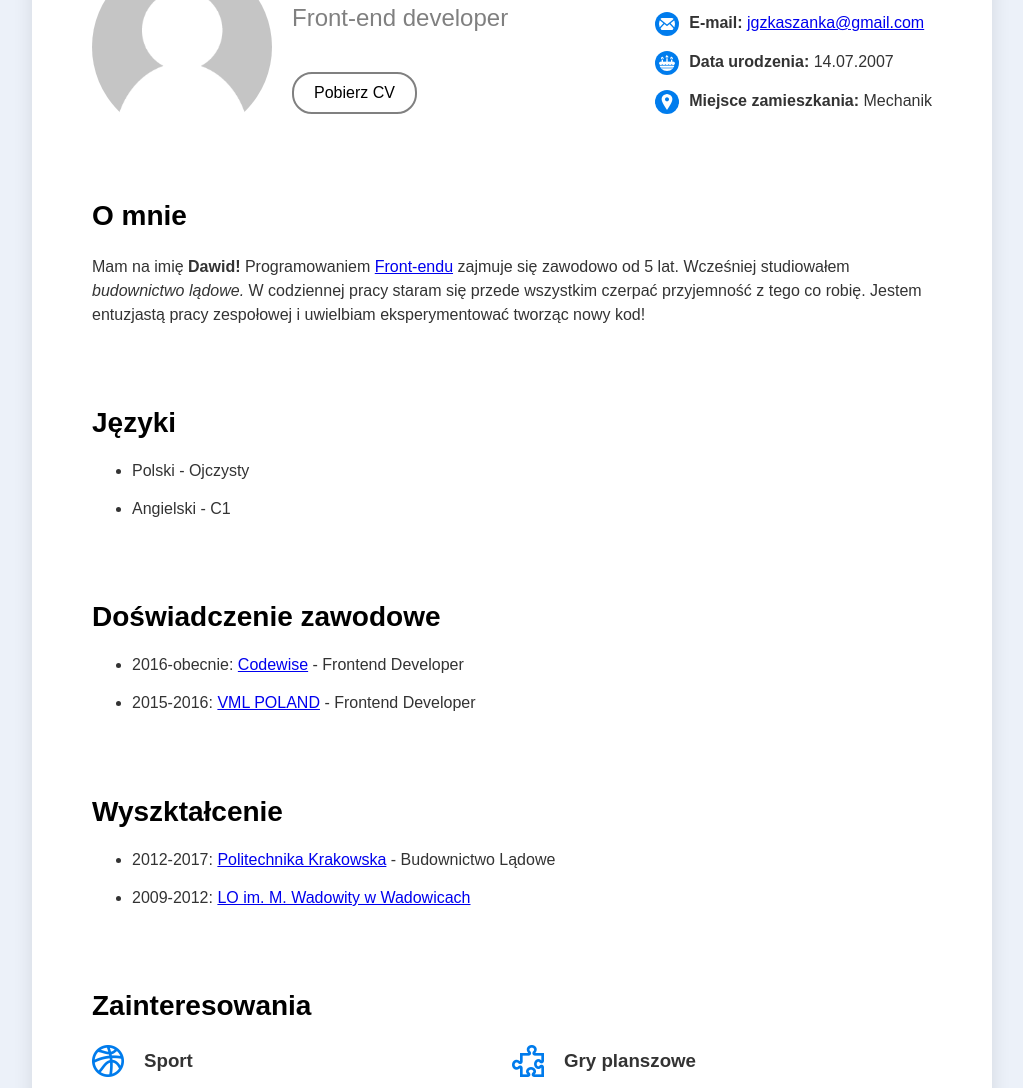
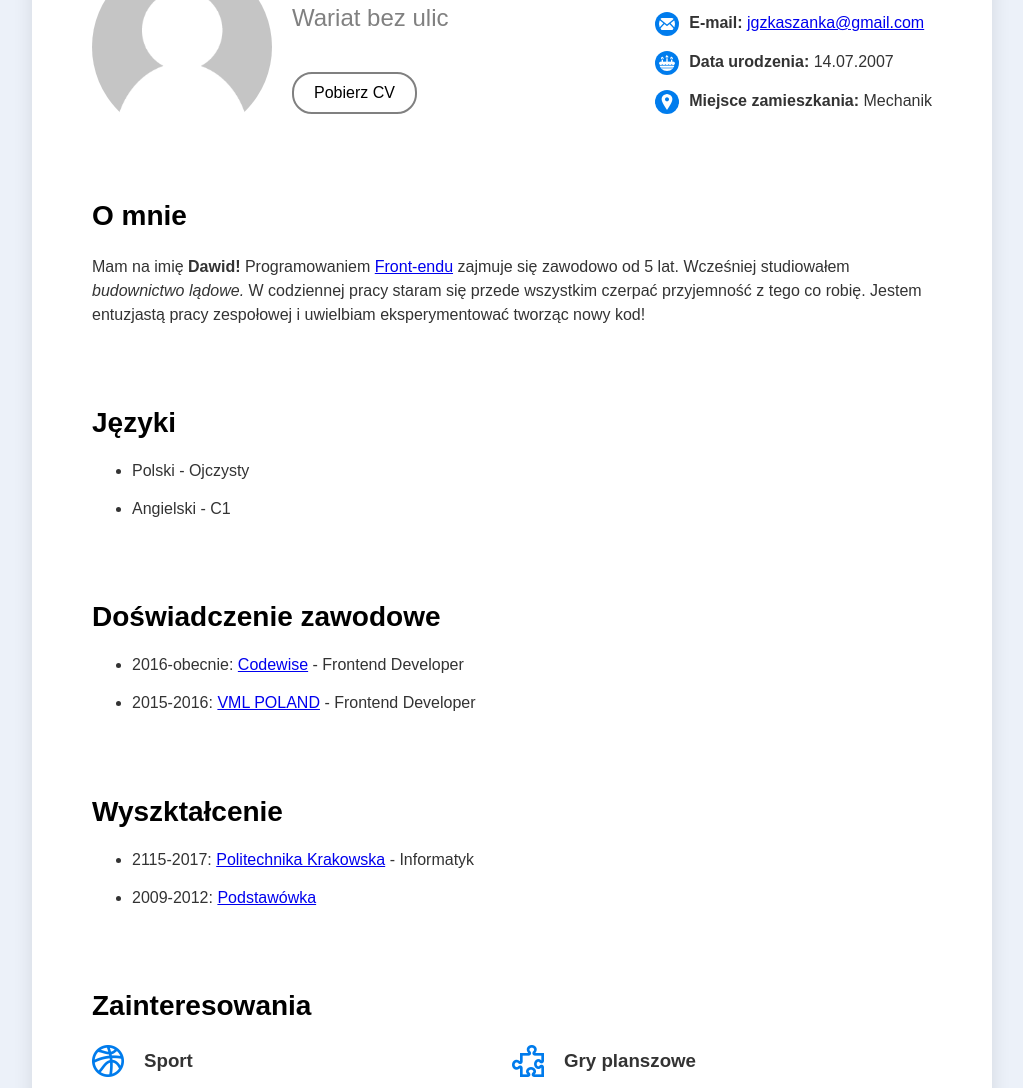
Before and after one commit to DyzioKaszana/CvDawid, a plain HTML site: page index.html in a window 1280 px wide. Shown: the part 151-1239 px from the top of the page, without its empty margins (128-1151 px from the left). Drawn offline with Linux system fonts and the light colour scheme.

Commit message:
Update index.html

```diff
--- a/index.html
+++ b/index.html
@@ -21,7 +21,7 @@
         />
         <div class="header-center-element">
           <h1>Dawid Kusz</h1>
-          <span class="big-font-size">Front-end developer</span>
+          <span class="big-font-size">Wariat bez ulic</span>
           <div>
             <a class="download-cv-link" href="">Pobierz CV</a>
           </div>
@@ -103,14 +103,14 @@
           <h2>Wyszktałcenie</h2>
           <ul>
             <li>
-              2012-2017:
-              <a href="https://www.pk.edu.pl">Politechnika Krakowska</a> -
-              Budownictwo Lądowe
+              2115-2017:
+              <a href="https://www.mechanik.rac.pl/">Politechnika Krakowska</a> -
+              Informatyk
             </li>
             <li>
               2009-2012:
-              <a href="http://www.lowadowice.pl/"
-                >LO im. M. Wadowity w Wadowicach</a
+              <a href="https://spwpw.pl/"
+                >Podstawówka</a
               >
             </li>
           </ul>
```
